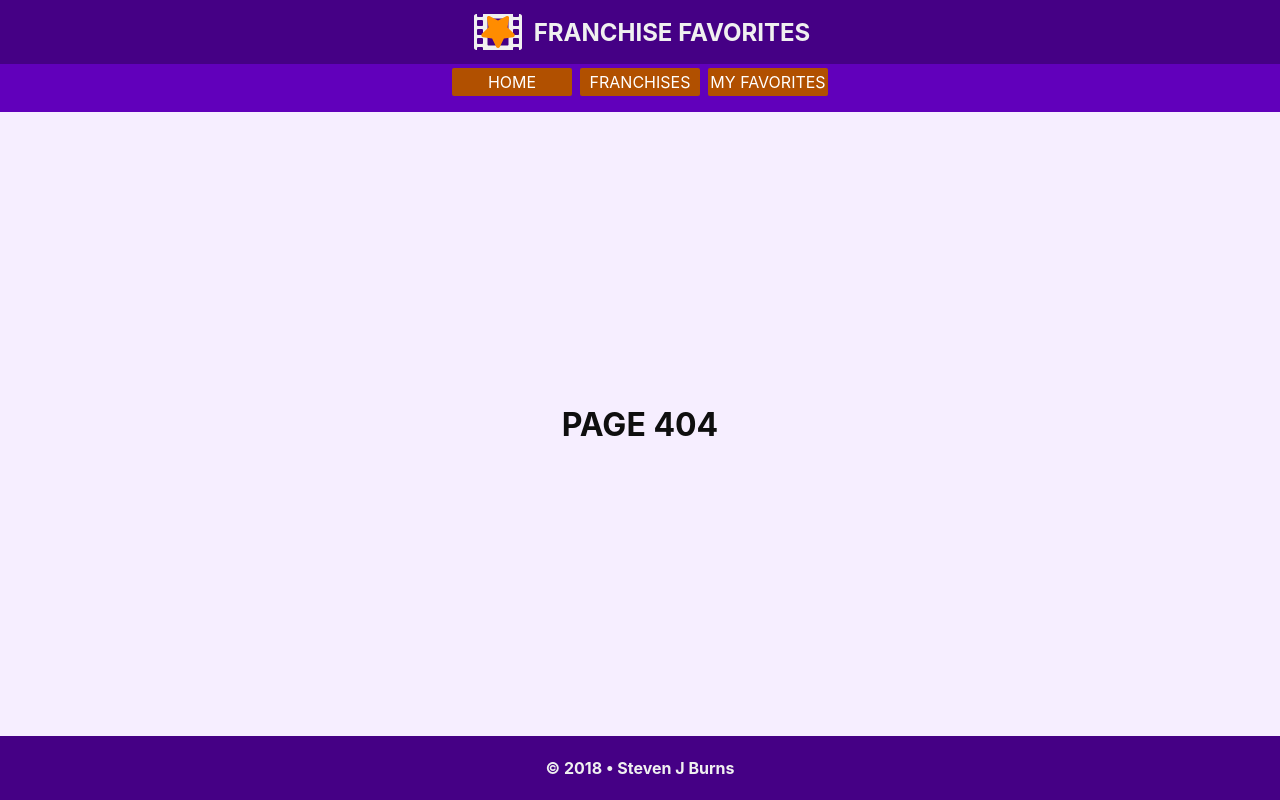
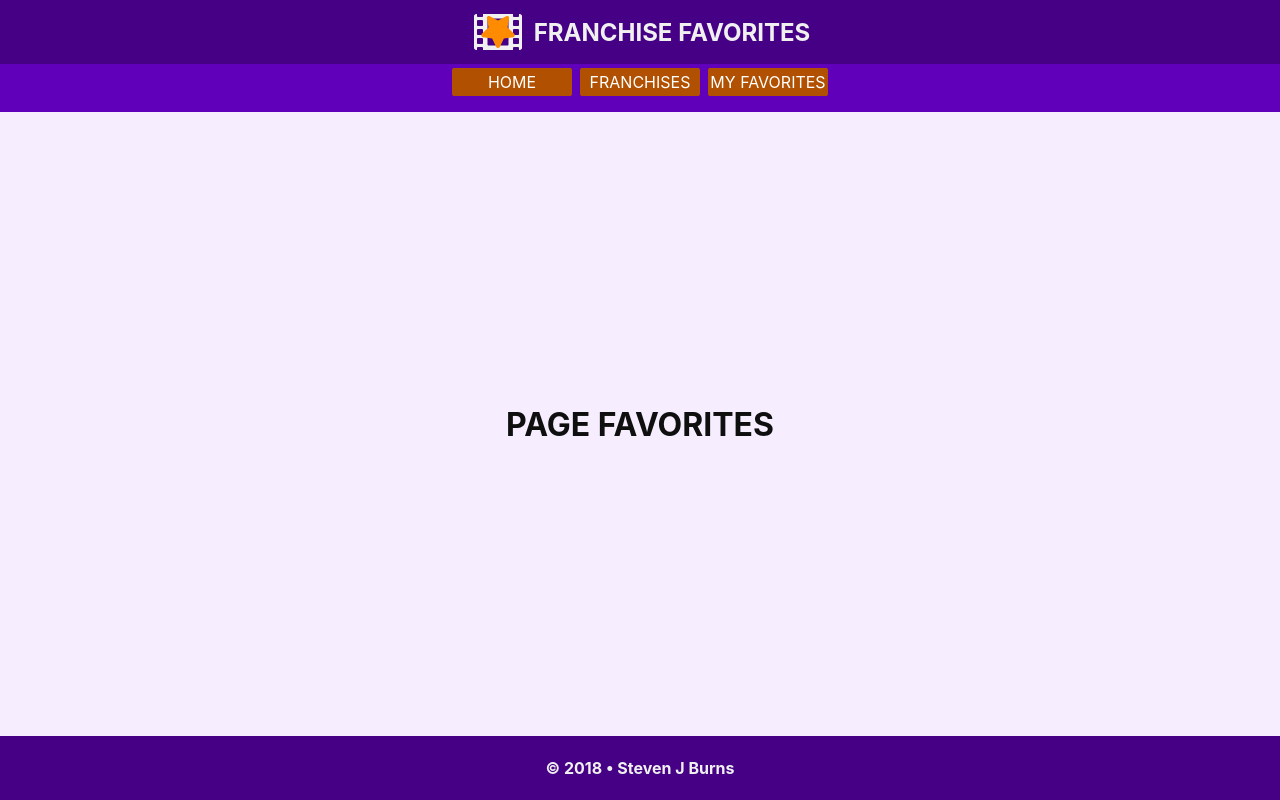
Before and after one commit to StevenJBurns/franchise-favorites, a React (Create React App) app in the folder client/: page /favorites in a window 1280 px wide. Before the commit this address had no page. Built offline with nearby package versions, Linux system fonts and the light colour scheme.

Commit message:
Renamed signup and signin to register and login respectively; changed router pointers accordingly

```diff
--- a/client/src/components/app/AppMain.jsx
+++ b/client/src/components/app/AppMain.jsx
@@ -2,10 +2,10 @@ import React from "react";
 import { Switch, Route, withRouter } from "react-router-dom";
 
 import PageHome from "../pages/PageHome";
-import PageSignUp from "../pages/PageSignUp";
-import PageSignIn from "../pages/PageSignIn";
-import PageMyFavorites from "../pages/PageMyFavorites";
+import PageSignUp from "../pages/PageRegister";
+import PageSignIn from "../pages/PageLogin";
 import PageFranchises from "../pages/PageFranchises";
+import PageFavorites from "../pages/PageFavorites";
 import Page404 from "../pages/Page404";
 
 
@@ -14,10 +14,10 @@ const AppMain = () => {
     <React.Fragment>
       <Switch>
         <Route exact path="/" component={PageHome} />
-        <Route exact path="/signup" component={PageSignUp} />
-        <Route exact path="/signin" component={PageSignIn} />
+        <Route exact path="/register" component={PageSignUp} />
+        <Route exact path="/login" component={PageSignIn} />
         <Route exact path="/franchises" component={PageFranchises} />
-        <Route exact path="/my-favorites" component={PageMyFavorites} />
+        <Route exact path="/favorites" component={PageFavorites} />
         <Route component={Page404} />
       </Switch>
     </React.Fragment>
```
Also changed, not shown: client/src/components/pages/PageFavorites.jsx (renamed from client/src/components/pages/PageMyFavorites.jsx), client/src/components/pages/PageLogin.jsx (renamed from client/src/components/pages/PageSignIn.jsx), client/src/components/pages/PageRegister.jsx (renamed from client/src/components/pages/PageSignUp.jsx).
